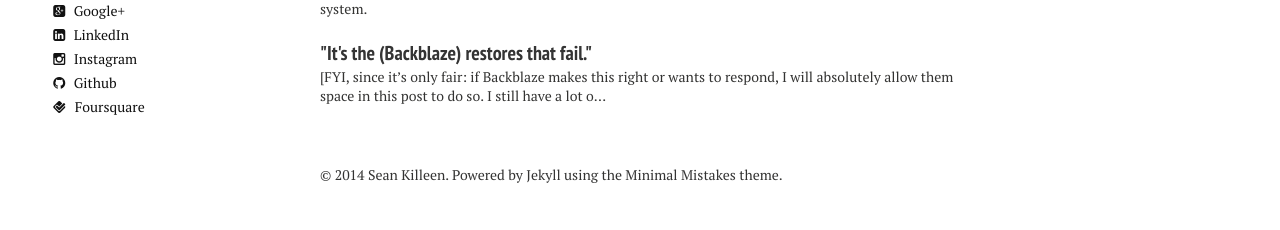
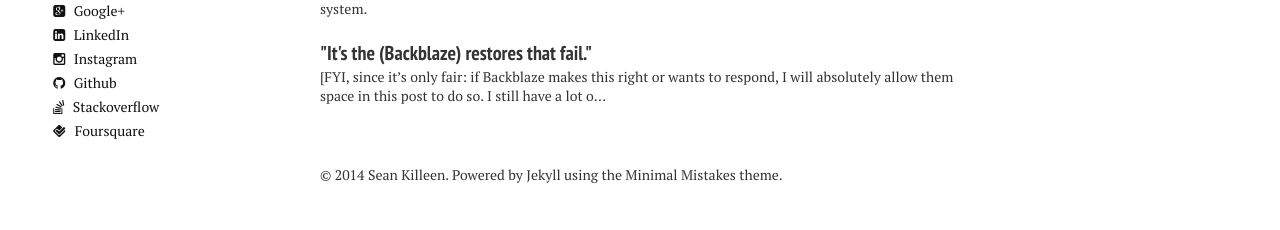
Before and after one commit to SeanKilleen/seankilleen.github.io, a Jekyll site: the page built from index.md, in a window 1280 px wide. Shown: the part 784-1014 px from the top of the page. Built offline with Jekyll 4.4.1, drawn with Linux system fonts in a browser that asks for light colours; nearby versions of some CDN libraries.

Commit message:
Add SO link

```diff
--- a/_config.yml
+++ b/_config.yml
@@ -41,7 +41,7 @@
     ad-slot:
   bing-verify:
   github: SeanKilleen
-  stackoverflow: #http://stackoverflow.com/users/316847/seankilleen
+  stackoverflow: http://stackoverflow.com/users/316847/seankilleen
   linkedin: SeanKilleen
   instagram: skilleen
   lastfm: #username
```
